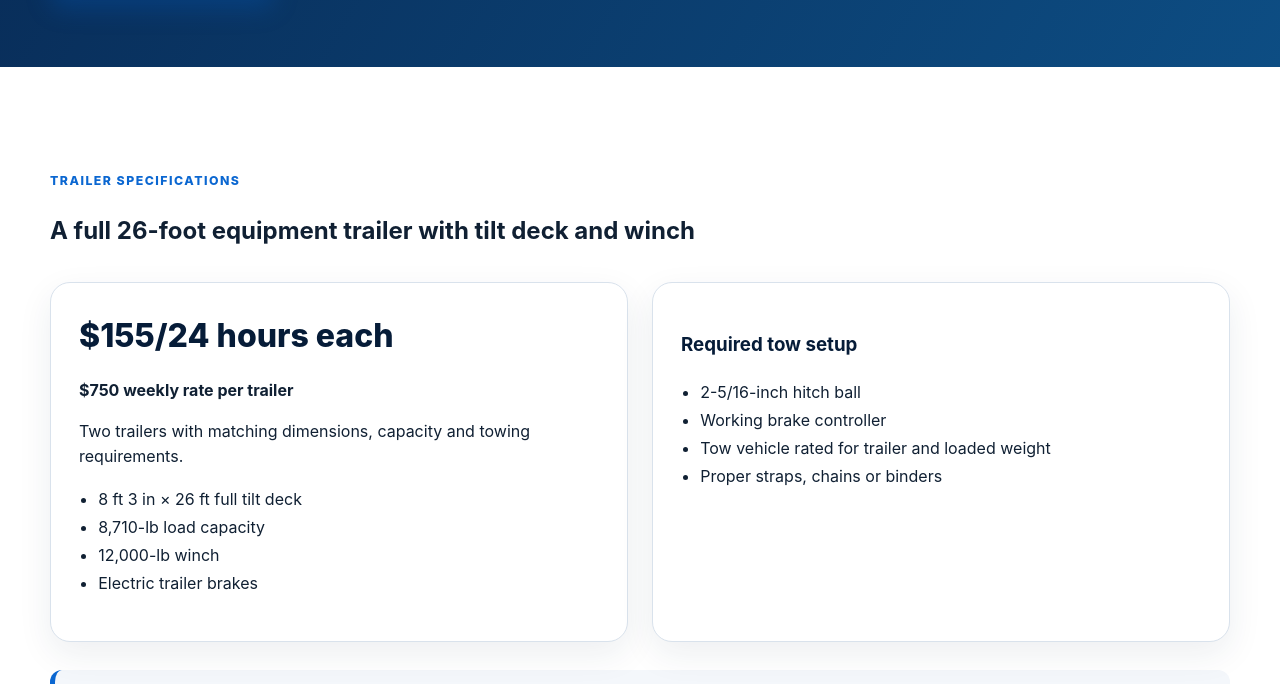
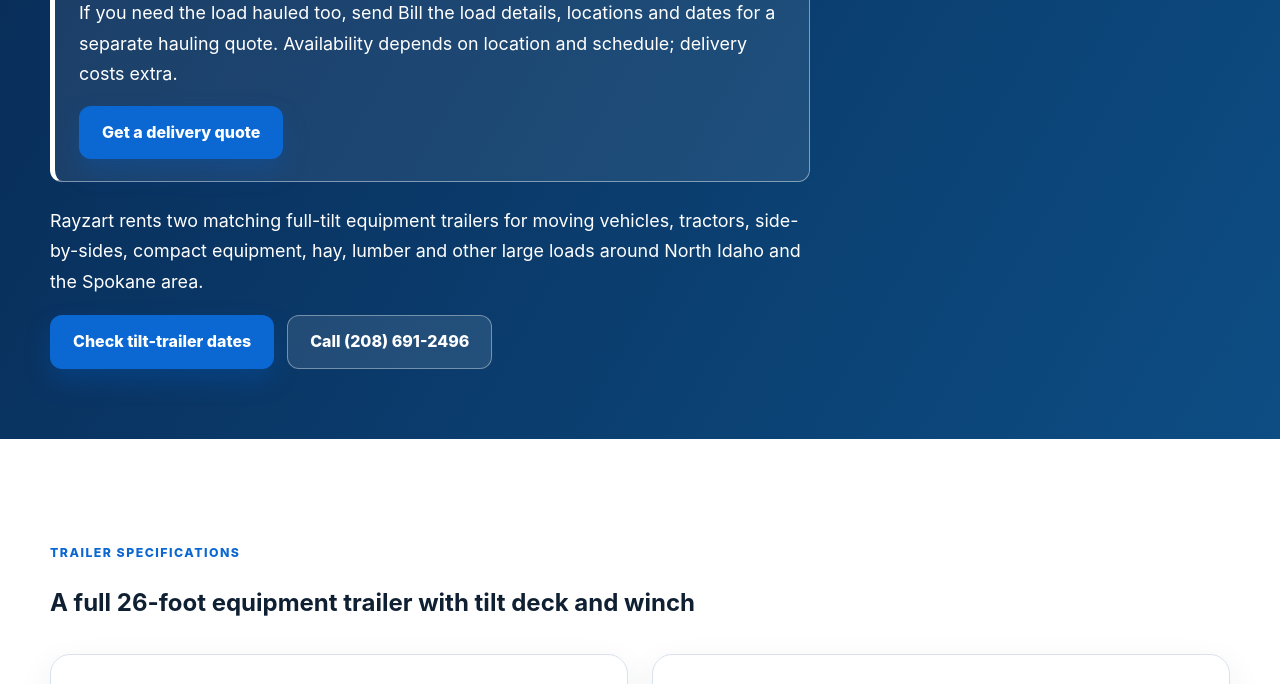
Before and after one commit to fishslayer4013-eng/rayzart-website, a plain HTML site: page tilt-deck-trailer-rental/index.html in a window 1280 px wide. Shown: the part 416-1100 px from the top of the page. Drawn offline with Linux system fonts and the light colour scheme.

Commit message:
Highlight delivery quotes, rates and Hauser pickup on trailer detail page

```diff
--- a/tilt-deck-trailer-rental/index.html
+++ b/tilt-deck-trailer-rental/index.html
@@ -12,11 +12,13 @@
   </script>
   <style>.seo-hero{background:linear-gradient(120deg,#082a55,#0d4d83);color:#fff;padding:84px 0 70px}.seo-hero h1{color:#fff;margin:.4rem 0 1rem}.seo-hero p{max-width:760px;font-size:1.12rem;line-height:1.7}.seo-grid{display:grid;grid-template-columns:repeat(2,minmax(0,1fr));gap:24px;margin-top:32px}.seo-card{border:1px solid var(--line);border-radius:20px;padding:28px;background:#fff;box-shadow:0 12px 34px rgba(20,49,77,.08)}.seo-card h3{color:var(--navy)}.seo-card ul{padding-left:1.2rem;line-height:1.75}.seo-price{font-size:2rem;font-weight:800;color:var(--navy)}.seo-note{background:#f4f7fb;border-left:5px solid var(--blue);padding:22px 24px;border-radius:12px;margin-top:28px}.seo-footer{padding:34px 0;background:#061d38;color:#d9e4ef}.seo-footer a{color:#fff}.seo-header-cta{display:none}@media(max-width:960px){.seo-header-cta{display:inline-flex;padding:10px 14px;font-size:.85rem}}@media(max-width:760px){.seo-grid{grid-template-columns:1fr}.seo-hero{padding:58px 0 52px}}
     .seo-guide-nav{display:flex;flex-wrap:wrap;gap:12px 20px;margin-top:18px;font-size:.95rem;line-height:1.6}.seo-guide-nav a{text-decoration:underline;text-underline-offset:3px}
+
+    .delivery-highlight{border:1px solid rgba(255,255,255,.45);border-left:5px solid #fff;border-radius:12px;padding:22px 24px;margin:24px 0;background:rgba(255,255,255,.08);max-width:760px}.delivery-highlight h2{color:#fff;margin:0 0 8px;font-size:clamp(1.4rem,3vw,1.9rem)}.delivery-highlight p{margin:0 0 16px}
   </style>
 </head>
 <body>
   <header class="site-header"><div class="container header-inner"><a class="brand" href="/"><img src="/assets/images/rayzart-logo.png" alt="Rayzart logo" width="58" height="58"><span><strong>RAYZART<b class="brand-llc"> LLC</b></strong><small>rayzartllc.com</small></span></a><nav class="main-nav" aria-label="Main navigation"><a href="/#trailers">All trailers</a><a href="/#availability">Availability</a><a href="/post-falls-trailer-rental/">Post Falls</a><a href="/rathdrum-trailer-rental/">Rathdrum</a><a href="/#contact" class="nav-cta">Request dates</a></nav><a class="button button-primary seo-header-cta" href="/#availability">Check dates</a></div></header>
-  <main><section class="seo-hero"><div class="container"><span class="section-kicker light">Two matching trailers • Hauser pickup</span><h1>26-foot equipment and deck-over tilt trailer rental</h1><p>Rayzart rents two matching full-tilt equipment trailers for moving vehicles, tractors, side-by-sides, compact equipment, hay, lumber and other large loads around North Idaho and the Spokane area.</p><div class="hero-actions"><a class="button button-primary" href="/#availability">Check tilt-trailer dates</a><a class="button button-secondary" href="tel:+12086912496">Call (208) 691-2496</a></div></div></section>
+  <main><section class="seo-hero"><div class="container"><span class="section-kicker light">Two matching trailers • Hauser pickup</span><h1>26-foot equipment and deck-over tilt trailer rental</h1><p><strong>$155 per 24 hours • $750 weekly, per trailer.</strong> Pickup is in Hauser, Idaho, by appointment.</p><div class="delivery-highlight"><h2>Need a trailer delivered?</h2><p>Ask about tilt-deck trailer delivery and pickup in North Idaho or the Spokane area. If you need the load hauled too, send Bill the load details, locations and dates for a separate hauling quote. Availability depends on location and schedule; delivery costs extra.</p><a class="button button-primary" href="sms:2086912496?body=Hi%20Bill%2C%20I'd%20like%20a%20tilt-deck%20trailer%20delivery%20quote.">Get a delivery quote</a></div><p>Rayzart rents two matching full-tilt equipment trailers for moving vehicles, tractors, side-by-sides, compact equipment, hay, lumber and other large loads around North Idaho and the Spokane area.</p><div class="hero-actions"><a class="button button-primary" href="/#availability">Check tilt-trailer dates</a><a class="button button-secondary" href="tel:+12086912496">Call (208) 691-2496</a></div></div></section>
   <section class="section"><div class="container"><span class="section-kicker">Trailer specifications</span><h2>A full 26-foot equipment trailer with tilt deck and winch</h2><div class="seo-grid"><article class="seo-card"><div class="seo-price">$155/24 hours each</div><p><strong>$750 weekly rate per trailer</strong></p><p>Two trailers with matching dimensions, capacity and towing requirements.</p><ul><li>8 ft 3 in × 26 ft full tilt deck</li><li>8,710-lb load capacity</li><li>12,000-lb winch</li><li>Electric trailer brakes</li></ul></article><article class="seo-card"><h3>Required tow setup</h3><ul><li>2-5/16-inch hitch ball</li><li>Working brake controller</li><li>Tow vehicle rated for trailer and loaded weight</li><li>Proper straps, chains or binders</li></ul></article></div><div class="seo-note"><strong>Tell Rayzart what you are moving.</strong> Machine or vehicle weight, dimensions and loading condition determine whether the trailer and tow vehicle are a safe fit. A $200 refundable damage deposit commonly applies.</div></div></section>
   <section class="section section-dark"><div class="container"><span class="section-kicker light">North Idaho equipment hauling</span><h2>Pickup in Hauser, with delivery or hauling by quote</h2><p>Rayzart serves customers from Hauser, Post Falls, Coeur d’Alene, Hayden, Rathdrum and nearby communities. If self-towing is not practical, ask about trailer delivery or a complete hauling quote.</p><div class="hero-actions"><a class="button button-light" href="/post-falls-trailer-rental/">Post Falls rental details</a><a class="button button-outline-light" href="/coeur-dalene-trailer-rental/">Coeur d’Alene rental details</a><a class="button button-outline-light" href="/rathdrum-trailer-rental/">Rathdrum rental details</a></div></div></section>
   <section class="section"><div class="container narrow"><span class="section-kicker">Before pickup</span><h2>Equipment and tilt-deck rental questions</h2><div class="faq-list"><details><summary>Can I use the trailer to move a vehicle that does not run?</summary><p>The trailers have a 12,000-lb winch, but the vehicle dimensions, condition, weight and safe loading plan must be confirmed first.</p></details><details><summary>Are both deck trailers the same?</summary><p>Yes. Rayzart has two matching 26-foot full-tilt deck trailers with the same deck dimensions, load capacity, winch and towing requirements.</p></details><details><summary>Can Rayzart haul the load instead?</summary><p>Possibly. Delivery and hauling can be quoted depending on the load, destination, schedule and loading conditions.</p></details></div></div></section></main>
```
